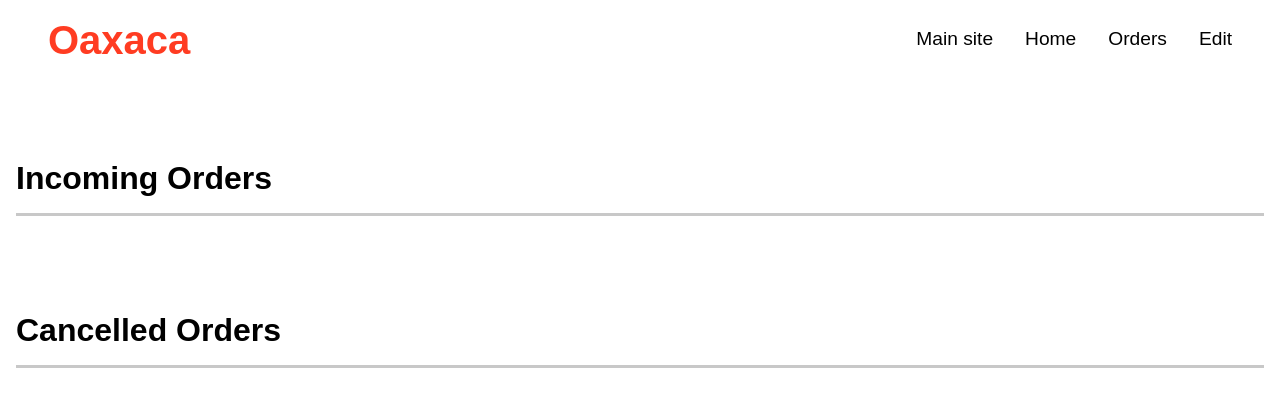
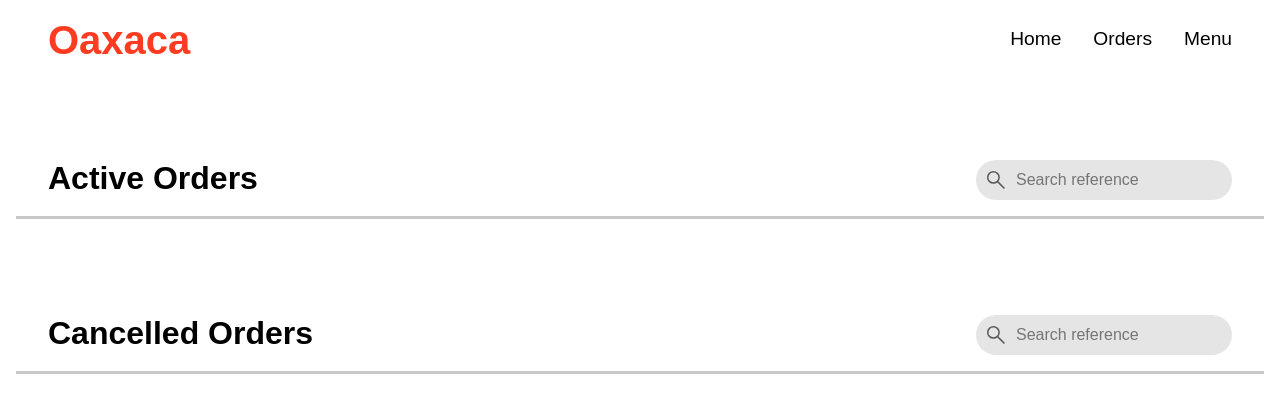
Before and after one commit to felixwri/example-website, a Flask app: page /staff/orders in a window 1280 px wide. Shown: the top 413 px of the page. Run offline with Flask 2, Linux system fonts and the light colour scheme; data that the repository does not hold is empty; some libraries are stand-ins or nearby versions.

Commit message:
Search bar for finding an order by reference

```diff
--- a/public/scripts/allOrders.js
+++ b/public/scripts/allOrders.js
@@ -69,7 +69,34 @@ async function changeStatus(id, status) {
     const content = await response.json();
 
     if (content.success) {
-        if (status === "cancelled") moveElement(id, "cancelled-orders");
+        updateOrder(status, id);
+    }
+}
+
+function updateOrder(status, id) {
+    let element = document.getElementById(`id-${id}`);
+    let group = element.parentNode.id;
+
+    console.log(status, id, group);
+
+    switch (status) {
+        case "pending":
+        case "preparing":
+        case "ready":
+            if (group !== "active-orders") {
+                moveElement(id, "active-orders");
+            }
+            break;
+        case "delivered":
+            break;
+        case "cancelled":
+            if (group !== "cancelled-orders") {
+                moveElement(id, "cancelled-orders");
+            }
+            break;
+
+        default:
+            break;
     }
 }
 
@@ -126,8 +153,12 @@ function setStatus(status) {
     tag.innerText = status;
     tag.setAttribute(`data-group`, status);
 
+    let ref = currentFocusedItem.element.parentNode.parentNode.children[1].children[1].children[1];
+    ref.setAttribute(`data-highlight`, status);
+
     console.log(currentFocusedItem);
     changeStatus(currentFocusedItem.id, status);
+    hideContext(currentFocusedItem.element);
 }
 
 document.addEventListener("click", (e) => {
@@ -143,3 +174,18 @@ document.addEventListener("click", (e) => {
         }
     }
 });
+
+function search(e, section) {
+    let current = document.querySelector(`[data-found="true"]`);
+    if (current) current.dataset.found = "false";
+    if (e.value.length < 10) return;
+
+    let children = document.getElementById(section).children;
+    if (children.length === 0) return;
+
+    for (let child of children) {
+        if (child.dataset.ref === e.value) {
+            child.dataset.found = "true";
+        }
+    }
+}
--- a/public/styles/allOrders.css
+++ b/public/styles/allOrders.css
@@ -16,11 +16,61 @@ main {
     gap: 1rem;
 }
 
-.title {
+.title-bar {
     width: 100%;
     padding: 2rem 0rem 1rem 0rem;
     margin: 2rem 0rem;
+    display: flex;
+    justify-content: space-between;
     border-bottom: 3px solid var(--light-grey);
+}
+
+.title {
+    margin-left: 2rem;
+}
+
+.search-container {
+    position: relative;
+    width: 16rem;
+    height: 2.5rem;
+    margin-right: 2rem;
+}
+
+.search-icon {
+    position: absolute;
+    left: 0;
+    top: 0;
+
+    width: 2.5rem;
+    height: 2.5rem;
+    fill: var(--dark-grey);
+    padding: 0.5rem;
+}
+
+.search {
+    position: absolute;
+    left: 0;
+    top: 0;
+    background-color: rgba(0, 0, 0, 0.1);
+    border: none;
+    border-radius: 20px;
+    padding: 0rem 0rem 0rem 2.5rem;
+    outline: none;
+
+    height: 100%;
+    width: 100%;
+
+    font-size: 1rem;
+
+    transition: background-color 0.3s ease;
+}
+
+.search:hover {
+    background-color: rgba(0, 0, 0, 0.2);
+}
+
+[data-found="true"] {
+    background-color: rgba(0, 0, 0, 0.2);
 }
 
 .order-group {
--- a/templates/orders.html
+++ b/templates/orders.html
@@ -17,10 +17,9 @@
                 </div>
                 <div id="nav-icons">
                     <div id="nav-right">
-                        <a href="/" class="nav-page link">Main site</a>
                         <a href="/staff/home" class="nav-page link">Home</a>
                         <a href="/staff/orders" class="nav-page link">Orders</a>
-                        <a href="/staff/menu" class="nav-page link">Edit</a>
+                        <a href="/staff/menu" class="nav-page link">Menu</a>
                     </div>
                 </div>
                 <div id="mobile-nav-right">
@@ -70,10 +69,26 @@
         </nav>
 
         <main>
-            <h1 class="title">Incoming Orders</h1>
+            <h1 class="title-bar">
+                <div class="title">Active Orders</div>
+                <div class="search-container">
+                    <svg
+                        class="search-icon"
+                        xmlns="http://www.w3.org/2000/svg"
+                        height="48"
+                        viewBox="0 96 960 960"
+                        width="48"
+                    >
+                        <path
+                            d="M796 935 533 672q-30 26-69.959 40.5T378 727q-108.162 0-183.081-75Q120 577 120 471t75-181q75-75 181.5-75t181 75Q632 365 632 471.15 632 514 618 554q-14 40-42 75l264 262-44 44ZM377 667q81.25 0 138.125-57.5T572 471q0-81-56.875-138.5T377 275q-82.083 0-139.542 57.5Q180 390 180 471t57.458 138.5Q294.917 667 377 667Z"
+                        />
+                    </svg>
+                    <input class="search" placeholder="Search reference" oninput="search(this, 'active-orders')" />
+                </div>
+            </h1>
             <div id="active-orders" class="all-orders">
                 {% for order in orders %} {% if order.status != 'cancelled' %}
-                <div id="id-{{ order.id }}" class="order-group">
+                <div id="id-{{ order.id }}" class="order-group" data-ref="{{order.user_id}}">
                     <div class="group-status">
                         <div class="status-tag" data-group="{{order.status}}">{{order.status}}</div>
                         <svg
@@ -119,38 +134,29 @@
                         </div>
                         {% endfor %}
                     </div>
-                    <!-- <div class="order-actions">
-                        <svg
-                            class="edit-order-icon action-icon"
-                            xmlns="http://www.w3.org/2000/svg"
-                            height="48"
-                            width="48"
-                            viewBox="0 0 48 48"
-                        >
-                            <path
-                                d="M9 39h2.2l22.15-22.15-2.2-2.2L9 36.8Zm30.7-24.3-6.4-6.4 2.1-2.1q.85-.85 2.1-.85t2.1.85l2.2 2.2q.85.85.85 2.1t-.85 2.1Zm-2.1 2.1L12.4 42H6v-6.4l25.2-25.2Zm-5.35-1.05-1.1-1.1 2.2 2.2Z"
-                            />
-                        </svg>
-                        <svg
-                            onclick="changeStatus({{ order.id }}, 'cancelled')"
-                            class="cancel-order-icon action-icon"
-                            xmlns="http://www.w3.org/2000/svg"
-                            height="48"
-                            width="48"
-                            viewBox="0 0 48 48"
-                        >
-                            <path
-                                d="M24 26.1 13.5 36.6q-.45.45-1.05.45-.6 0-1.05-.45-.45-.45-.45-1.05 0-.6.45-1.05L21.9 24 11.4 13.5q-.45-.45-.45-1.05 0-.6.45-1.05.45-.45 1.05-.45.6 0 1.05.45L24 21.9l10.5-10.5q.45-.45 1.05-.45.6 0 1.05.45.45.45.45 1.05 0 .6-.45 1.05L26.1 24l10.5 10.5q.45.45.45 1.05 0 .6-.45 1.05-.45.45-1.05.45-.6 0-1.05-.45Z"
-                            />
-                        </svg>
-                    </div> -->
                 </div>
                 {% endif%} {% endfor %}
             </div>
-            <h1 class="title">Cancelled Orders</h1>
+            <h1 class="title-bar">
+                <div class="title">Cancelled Orders</div>
+                <div class="search-container">
+                    <svg
+                        class="search-icon"
+                        xmlns="http://www.w3.org/2000/svg"
+                        height="48"
+                        viewBox="0 96 960 960"
+                        width="48"
+                    >
+                        <path
+                            d="M796 935 533 672q-30 26-69.959 40.5T378 727q-108.162 0-183.081-75Q120 577 120 471t75-181q75-75 181.5-75t181 75Q632 365 632 471.15 632 514 618 554q-14 40-42 75l264 262-44 44ZM377 667q81.25 0 138.125-57.5T572 471q0-81-56.875-138.5T377 275q-82.083 0-139.542 57.5Q180 390 180 471t57.458 138.5Q294.917 667 377 667Z"
+                        />
+                    </svg>
+                    <input class="search" placeholder="Search reference" oninput="search(this, 'cancelled-orders')" />
+                </div>
+            </h1>
             <div id="cancelled-orders" class="all-orders">
                 {% for order in orders %} {% if order.status == 'cancelled' %}
-                <div id="id-{{ order.id }}" class="order-group">
+                <div id="id-{{ order.id }}" class="order-group" data-ref="{{order.user_id}}">
                     <div class="group-status">
                         <div class="status-tag" data-group="{{order.status}}">{{order.status}}</div>
                         <svg
@@ -183,7 +189,8 @@
                             <div class="order-time static-clock" data-time="{{order.time}}">{{order.time}}</div>
                         </div>
                         <div class="order-ref">
-                            <span class="no-select" style="color: grey"># </span><span>{{order.user_id}}</span>
+                            <span class="no-select" style="color: grey"># </span>
+                            <span data-highlight="{{order.status}}">{{order.user_id}}</span>
                         </div>
                     </div>
 
@@ -195,18 +202,6 @@
                         </div>
                         {% endfor %}
                     </div>
-                    <!-- <div class="order-actions">
-                        <svg
-                            onclick="changeStatus({{ order.id }}, 'pending')"
-                            class="restore-order action-icon"
-                            xmlns="http://www.w3.org/2000/svg"
-                            height="48"
-                            width="48"
-                            viewBox="0 0 48 48"
-                        >
-                            <path d="M22.5 40V13.7L10.1 26.1 8 24 24 8l16 16-2.1 2.1-12.4-12.4V40Z" />
-                        </svg>
-                    </div> -->
                 </div>
                 {% endif %} {% endfor %}
             </div>
```
